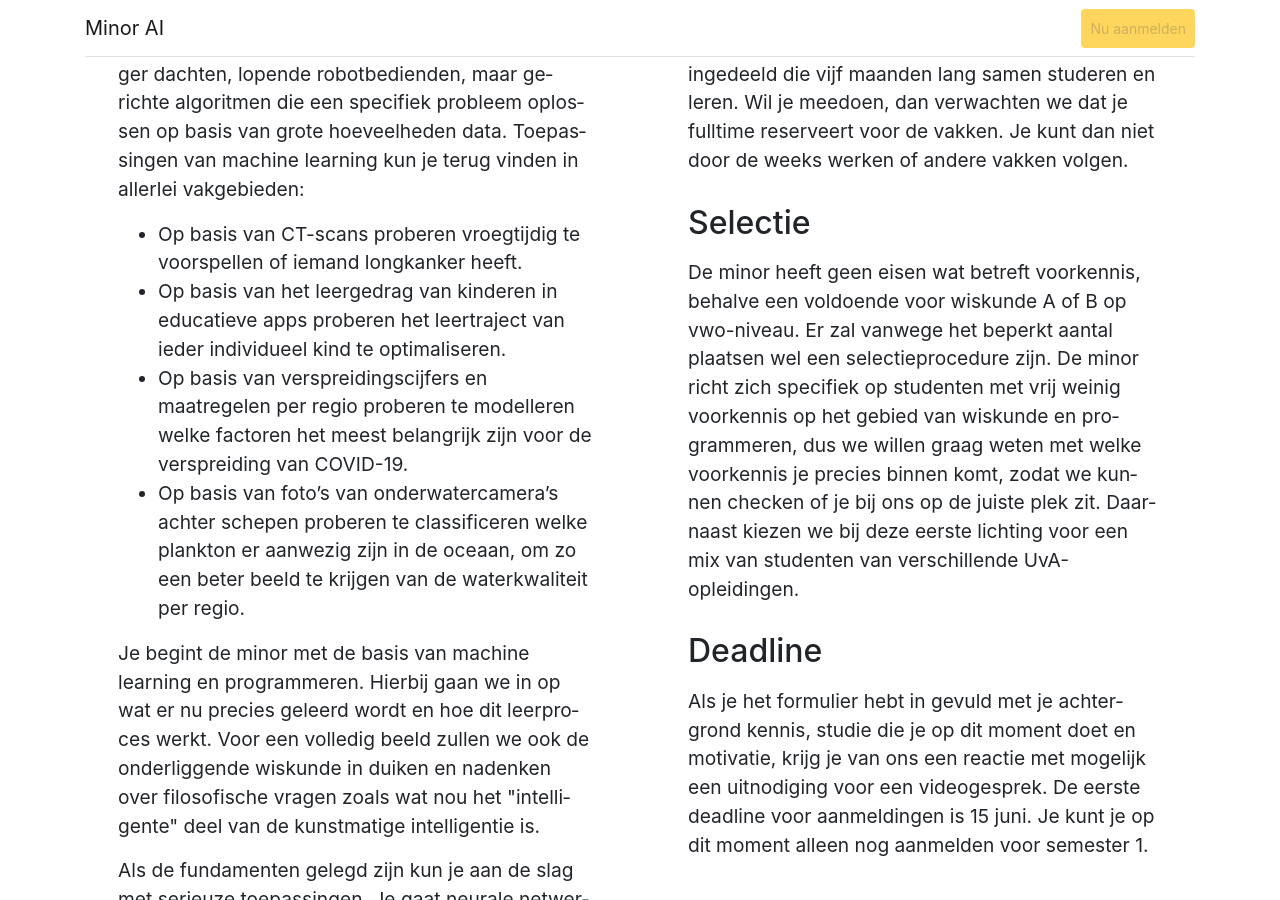
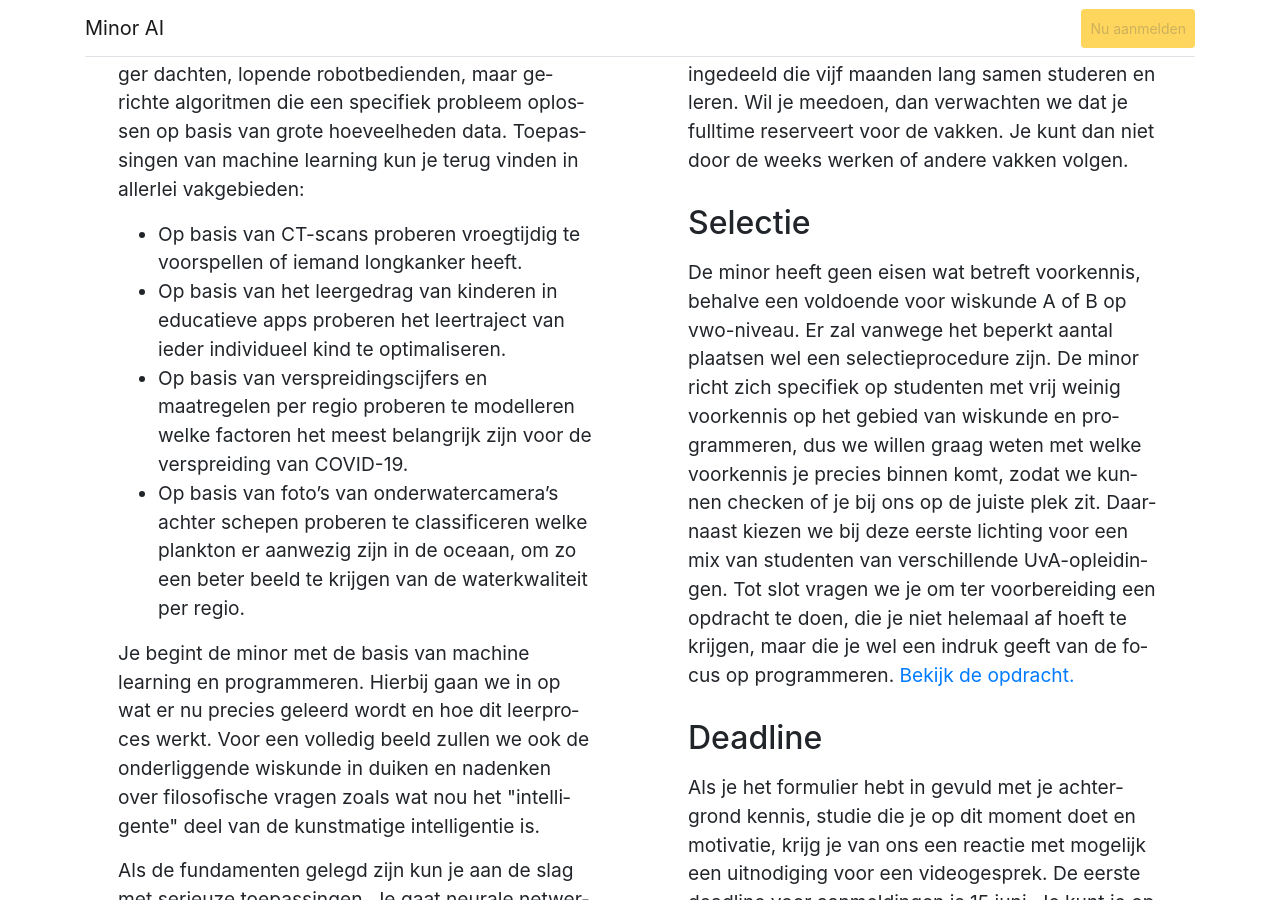
Before and after one commit to tdoolan/info, a Jekyll site: the page built from minoren/minai/index.html, in a window 1280 px wide and 900 px high, scrolled down 1734 px. Built offline with Jekyll 4.4.1, drawn with Linux system fonts in a browser that asks for light colours.

Commit message:
update links

```diff
--- a/minoren/minai/index.html
+++ b/minoren/minai/index.html
@@ -60,7 +60,9 @@ title: Minor AI
                 gebied van wiskunde en programmeren, dus we willen graag weten met welke voorkennis
                 je precies binnen komt, zodat we kunnen checken of je bij ons op de juiste plek
                 zit. Daarnaast kiezen we bij deze eerste lichting voor een mix van studenten van
-                verschillende UvA-opleidingen.
+                verschillende UvA-opleidingen. Tot slot vragen we je om ter voorbereiding een
+                opdracht te doen, die je niet helemaal af hoeft te krijgen, maar die je wel een
+                indruk geeft van de focus op programmeren. <a href="intro.html">Bekijk de opdracht.</a>
             </p>
             <h2>Deadline</h2>
 
```
